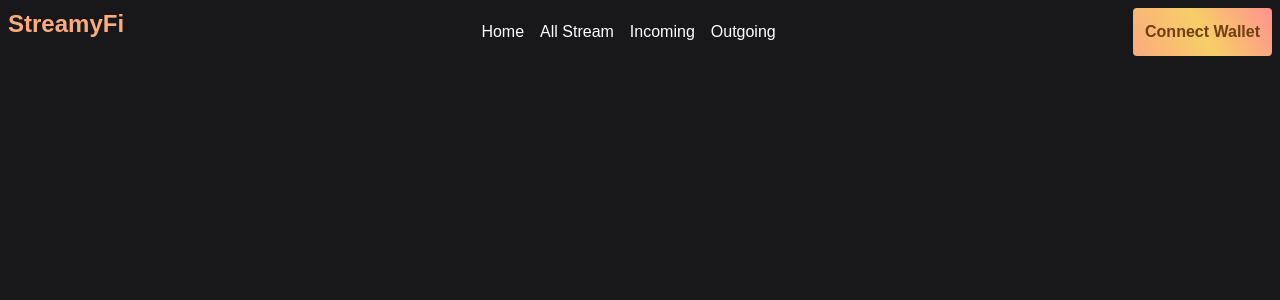
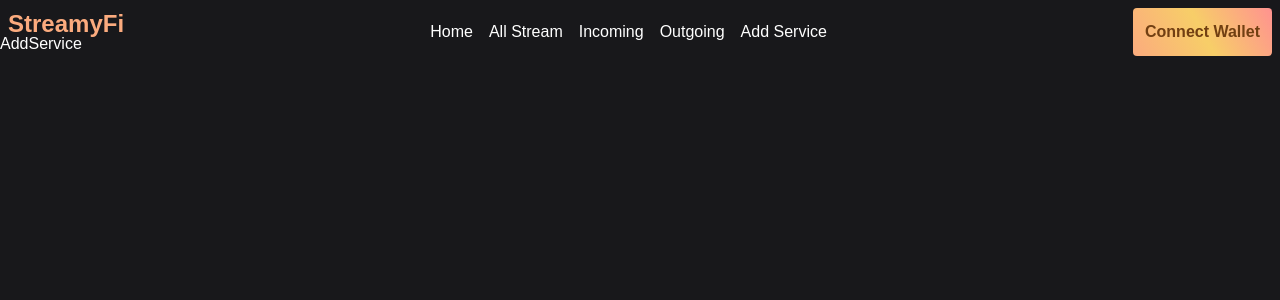
Before and after one commit to pratham-bhatnagar/StreamyFi, a React (Create React App) app: page /addservice in a window 1280 px wide. Shown: the top 300 px of the page. Built offline with nearby package versions, Linux system fonts and the light colour scheme.

Commit message:
service route

```diff
--- a/src/App.js
+++ b/src/App.js
@@ -6,6 +6,7 @@ import Outgoing from "./pages/Outgoing";
 import Incoming from "./pages/Incoming";
 import Streams from "./pages/Streams";
 import Nav from "./components/Nav";
+import AddService from './pages/AddService'
 
 function App() {
   const [isAuth, setIsAuth] = useState(true);
@@ -18,6 +19,7 @@ function App() {
         <Route path="/streams" component={Streams} />
         <Route path="/incoming" component={Incoming} />
         <Route path="/outgoing" component={Outgoing} />
+        <Route path="/addservice" component={AddService} />
       </Router>
     </div>
   );
--- a/src/components/Nav.jsx
+++ b/src/components/Nav.jsx
@@ -19,6 +19,9 @@ const Nav = ({ isAuth, setIsAuth }) => {
           <li className="px-2">
             <Link to="/outgoing">Outgoing</Link>
           </li>
+          <li className="px-2">
+            <Link to="/addService">Add Service</Link>
+          </li>
         </ul>
       )}
       <button className=" text-white font-black rounded p-3 cursor-pointer bg-gradient">
--- /dev/null
+++ b/src/pages/AddService.jsx
@@ -0,0 +1,10 @@
+import React from 'react'
+import Layout from '../layout'
+
+function AddService() {
+  return (
+    <Layout>AddService</Layout>
+  )
+}
+
+export default AddService
```
